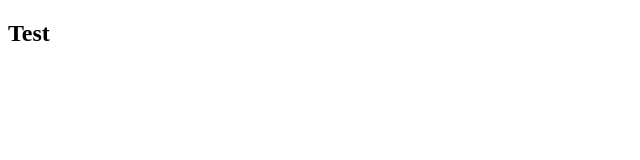
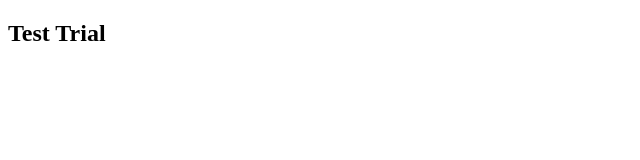
Before and after one commit to myselfshankar/workspace, a plain HTML site: page index.html in a window 1280 px wide. Shown: the full height of the page, 0-640 px from the left. Drawn offline with Linux system fonts and the light colour scheme.

Commit message:
Add trial branch

```diff
--- a/index.html
+++ b/index.html
@@ -4,6 +4,6 @@
 	<title>This is test</title>
 </head>
 <body>
-<h2>Test</h2>
+<h2>Test Trial</h2>
 </body>
 </html>
```
